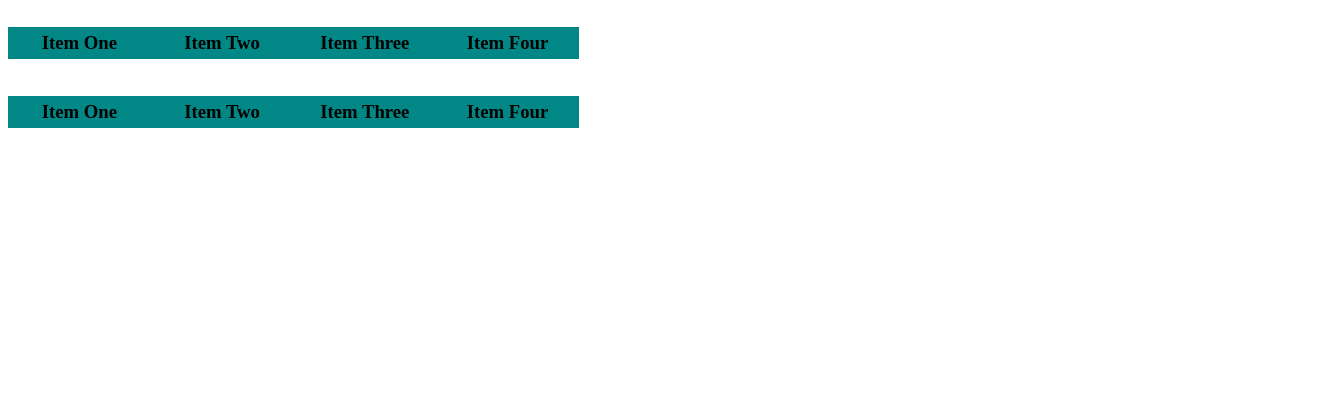
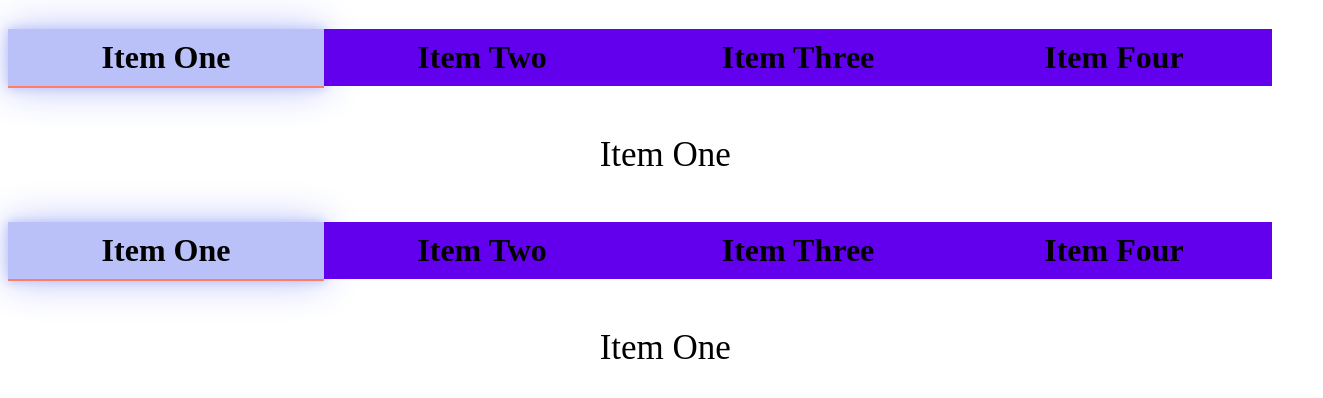
Before and after one commit to BuhayovA/Tabs-switch-and-other, a plain HTML site: page index.html in a window 1280 px wide. Shown: the whole page, 1323 px wide, since content can reach past the window. Drawn offline with Linux system fonts and the light colour scheme.

Commit message:
fourth  commit

```diff
--- a/css/main.css
+++ b/css/main.css
@@ -1,11 +1,13 @@
 .tab {
-  background: #018786;
+  background: #6200ee;
   width: 10.5%;
-  /* margin-right: 2%; */
   text-align: center;
   transition: all ease 0.5s;
-  padding: 5px;
+  padding: 10px;
   cursor: pointer;
+  /* position: relative; */
+  width: 100%;
+  height: 100%;
 }
 
 .tabs {
@@ -30,10 +32,10 @@
 .content {
   display: none;
   padding: 2%;
-  background-color: rgb(186, 192, 248);
+  background-color: white;
   width: 100%;
-  /* text-align: center;
-  font-size: 100px; */
+  text-align: center;
+  font-size: 35px;
 }
 
 .active {
--- a/index.html
+++ b/index.html
@@ -4,19 +4,19 @@
     <meta charset="UTF-8">
     <meta name="viewport" content="width=device-width, initial-scale=1.0">
     <link rel="stylesheet" href="css/main.css">
+
     <title>Tabs</title>
 </head>
 <body>
-
     <div class="tabs-container">
         <div class="tabs">
-            <h3 class="tab" id="0">Item One</h3>
-            <h3 class="tab" id="1">Item Two</h3>
-            <h3 class="tab" id="2">Item Three</h3>
-            <h3 class="tab" id="3">Item Four</h3>
+            <h1 class="tab tab_active" id="0">Item One</h1>
+            <h1 class="tab" id="1">Item Two</h1>
+            <h1 class="tab" id="2">Item Three</h1>
+            <h1 class="tab" id="3">Item Four</h1>
         </div>
         <div class="output">
-            <content class="content" id='content-0'>Item One</content>
+            <content class="content active" id='content-0'>Item One</content>
             <content class="content" id='content-1'>Item Two</content>
             <content class="content" id='content-2'>Item Three</content>
             <content class="content" id='content-3'>Item Four</content>
@@ -24,13 +24,13 @@
     </div>
     <div class="tabs-container">
         <div class="tabs">
-            <h3 class="tab" id="0">Item One</h3>
-            <h3 class="tab" id="1">Item Two</h3>
-            <h3 class="tab" id="2">Item Three</h3>
-            <h3 class="tab" id="3">Item Four</h3>
+            <h1 class="tab tab_active" id="0">Item One</h1>
+            <h1 class="tab" id="1">Item Two</h1>
+            <h1 class="tab" id="2">Item Three</h1>
+            <h1 class="tab" id="3">Item Four</h1>
         </div>
         <div class="output">
-            <content class="content" id='content-0'>Item One</content>
+            <content class="content active" id='content-0'>Item One</content>
             <content class="content" id='content-1'>Item Two</content>
             <content class="content" id='content-2'>Item Three</content>
             <content class="content" id='content-3'>Item Four</content>
--- a/js/index.js
+++ b/js/index.js
@@ -1,25 +1,24 @@
 let tabs = document.querySelectorAll('.tabs-container')
 let output = document.querySelectorAll('.content')
-
-// console.log(tabActive);
-// console.log(output);
-// console.log(tabs);
-
 
 tabs.forEach( tabsInstance =>  {
    const tabList = tabsInstance.querySelectorAll('.tab')
    let outputs = tabsInstance.querySelectorAll('.content')
-   tabList.forEach((tab, tabIndex) =>{
+   tabsFunction(tabList,outputs)
+} )
+
+
+
+function tabsFunction(tabList,outputs) {
+    tabList.forEach((tab, tabIndex) =>{
+        // if(tabIndex === 0)
+        //     tab.className = 'tab tab_active'
         tab.onclick = () => {
             tabList.forEach(t => t.className = 'tab')
             tab.className = 'tab tab_active'
             outputs.forEach((output, index) => {
-                if(index === tabIndex){
-                    output.className = 'content active'
-                }else {
-                    output.className = 'content'
-                }
+                output.className = +index === tabIndex ? 'content active' : 'content'
             })
         }
    } )
-} )
+}
```
